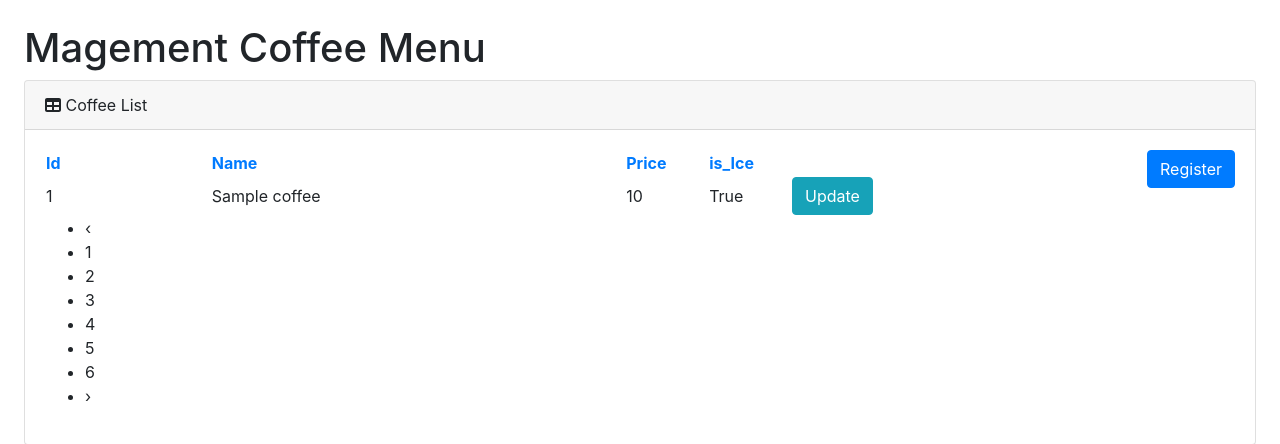
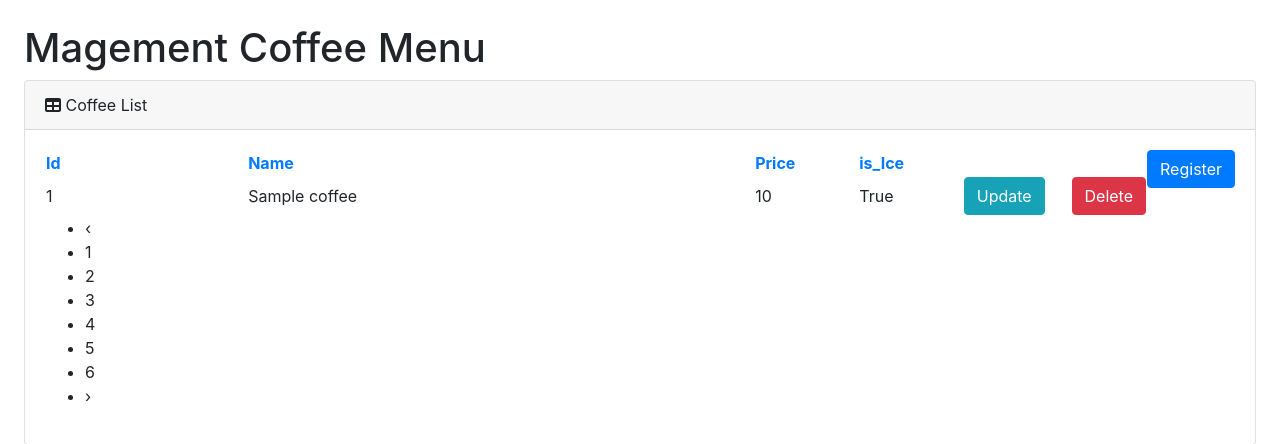
Before and after one commit to SangHui48/KDT_5_B_hansanghui, a Django app: page /coffees/ in a window 1280 px wide. Shown: the part 56-500 px from the top of the page. Run offline with Django 4.2, Linux system fonts and the light colour scheme; tables that the repository leaves empty hold one stand-in row (values such as "Sample post"); some libraries are stand-ins or nearby versions.

Commit message:
7/3
삭제까지 구현 완료

```diff
--- a/webproj/homepage/template/coffee.html
+++ b/webproj/homepage/template/coffee.html
@@ -67,6 +67,8 @@
                                                             href="#" class="datatable-sorter">is_Ice</a></th>
                                                     <th data-sortable="true" style="width: 10%;"><a
                                                             href="#" ></a></th>
+                                                    <th data-sortable="true" style="width: 10%;"><a
+                                                            href="#" ></a></th>
                                                 </tr>
                                             </thead>
                                             <tbody>
@@ -77,6 +79,7 @@
                                                     <td>{{coffee.price}}</td>
                                                     <td>{{coffee.is_ice}}</td>
                                                     <td><button type="button" class="btn btn-info" onclick="location.href='/coffee/edit/{{coffee.id}}'">Update</button></td>
+                                                    <td><button type="button" class="btn btn-danger" onclick="location.href='/coffee/delete/{{coffee.id}}'">Delete</button></td>
                                                 </tr>
                                                 {% endfor %}
                                             </tbody>
--- a/webproj/homepage/views.py
+++ b/webproj/homepage/views.py
@@ -48,3 +48,8 @@
             'form': form
         }
     )
+
+def delete_coffee(request, id):
+    coffee = get_object_or_404(Coffee, pk=id)
+    coffee.delete()
+    return redirect('/coffees')
--- a/webproj/webproj/urls.py
+++ b/webproj/webproj/urls.py
@@ -16,7 +16,7 @@
 """
 from django.contrib import admin
 from django.urls import path
-from homepage.views import index, coffee_view, register_coffee, update_coffee
+from homepage.views import index, coffee_view, register_coffee, update_coffee, delete_coffee
 from django.conf.urls.static import static
 from django.conf import settings
 
@@ -25,6 +25,7 @@
     path('coffees/', coffee_view),
     path('coffee/form', register_coffee),
     path('coffee/edit/<int:id>', update_coffee),
+    path('coffee/delete/<int:id>', delete_coffee),
     path('admin/', admin.site.urls),
 ]
 
```
